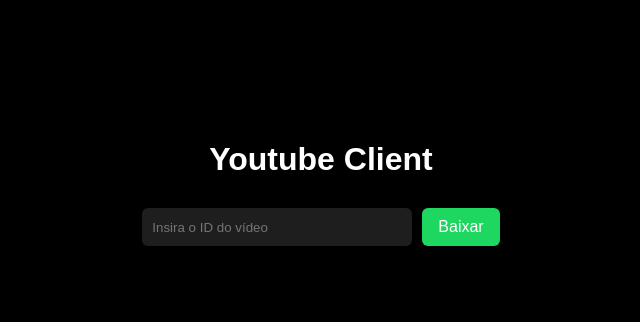
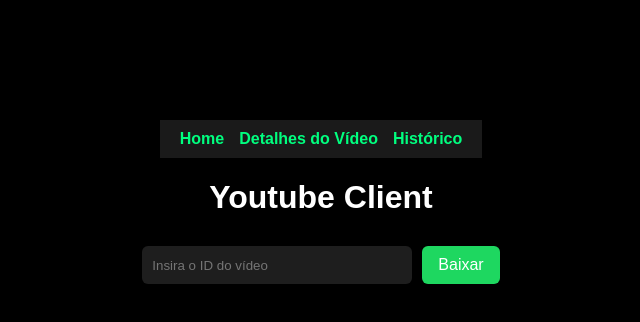
Before and after one commit to newthiagoassisk8/web-youtube-video-downloader, a React (Create React App) app: page / in a window 1280 px wide. Shown: the top 322 px of the page, without its empty margins (319-959 px from the left). Built offline with nearby package versions, Linux system fonts and the light colour scheme.

Commit message:
WIP header in webpage

```diff
--- /dev/null
+++ b/src/components/Header.tsx
@@ -0,0 +1,18 @@
+import React from 'react';
+import { Link } from 'react-router-dom';
+import './styles.css';
+const Header: React.FC = () => {
+    return (
+
+        <header className='header'>
+            <nav className='nav'>
+                <Link to="/home" className='link'>Home</Link>
+                <Link to="/videoDetails" className='link'>Detalhes do Vídeo</Link>
+                <Link to="/history" className='link'>Histórico</Link>
+            </nav>
+        </header>
+    );
+};
+
+
+export default Header;
--- /dev/null
+++ b/src/components/styles.css
@@ -0,0 +1,20 @@
+/* TODO: corrigir esse header no CSS */
+.header {
+    background-color: #1a1a1a;
+    padding: 10px 20px;
+    display: flex;
+    justify-content: center;
+    align-items: center;
+}
+
+.nav {
+    display: flex;
+    gap: 15px;
+}
+
+.link {
+    color: #00ff7f;
+    text-decoration: none;
+    font-size: 16px;
+    font-weight: bold;
+}
--- a/src/pages/Home/Home.tsx
+++ b/src/pages/Home/Home.tsx
@@ -1,6 +1,7 @@
 import { useState } from 'react';
 import './styles.css';
 import { useNavigate } from 'react-router-dom';
+import Header from '../../components/Header';
 
 export function Home() {
     const [videoId, setVideoID] = useState<string>('')
@@ -50,6 +51,7 @@
 
     return (
         <div className="container">
+            <Header />
             <h1>Youtube Client</h1>
             <div className="input-group">
                 <input
```
